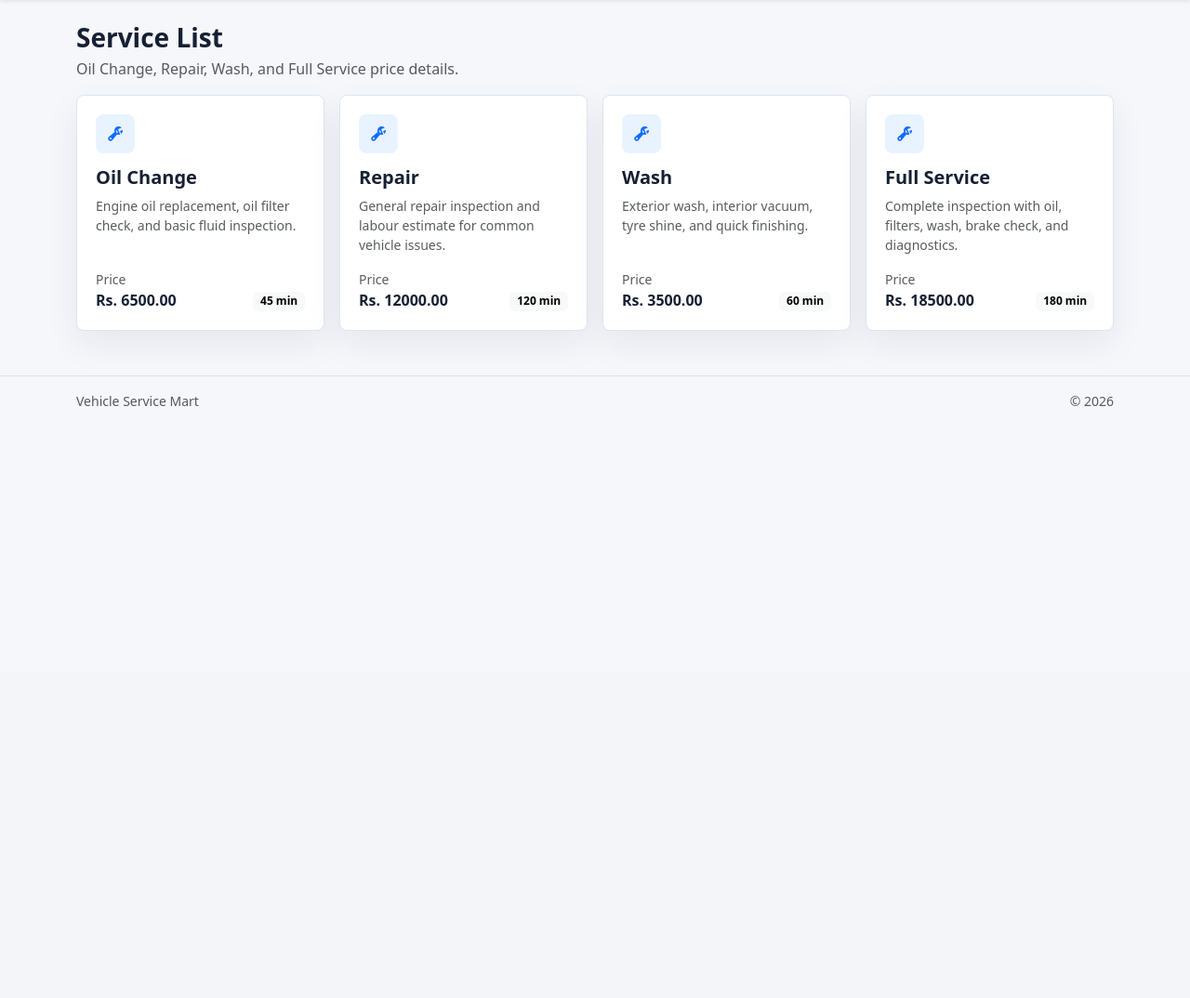
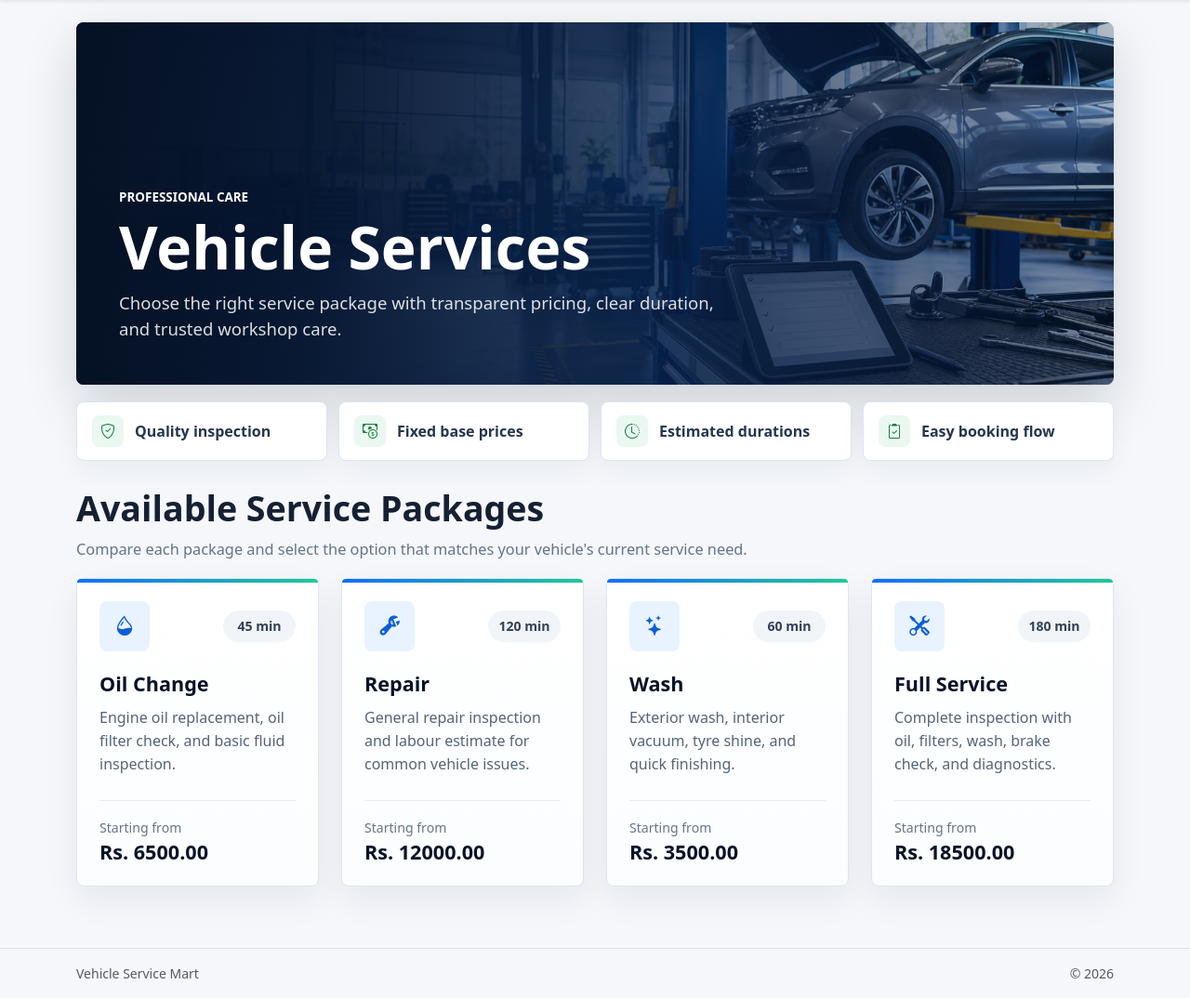
Before and after one commit to Shakya202/Vehicle-Service-Booking-System, a Flask app: page /services in a window 1280 px wide. Shown: the part 76-1150 px from the top of the page at 93% size. Before the commit the page ends 513 px from the top, so only its background shows below. Run offline with Flask 3, Linux system fonts and the light colour scheme; data that the repository does not hold is empty.

Commit message:
services-frontend

```diff
--- a/frontend/static/style.css
+++ b/frontend/static/style.css
@@ -259,6 +259,140 @@ body {
     flex-direction: column;
 }
 
+.services-hero {
+    min-height: clamp(280px, 34vw, 390px);
+    margin-bottom: 18px;
+    border-radius: 8px;
+    background-size: cover;
+    background-position: center;
+    overflow: hidden;
+    box-shadow: 0 22px 56px rgba(8, 16, 31, 0.16);
+}
+
+.services-hero__overlay {
+    min-height: inherit;
+    display: flex;
+    align-items: flex-end;
+    justify-content: space-between;
+    gap: 24px;
+    padding: clamp(24px, 5vw, 46px);
+    background:
+        linear-gradient(90deg, rgba(5, 17, 37, 0.96) 0%, rgba(8, 36, 79, 0.8) 54%, rgba(8, 36, 79, 0.26) 100%),
+        linear-gradient(0deg, rgba(5, 17, 37, 0.34), rgba(5, 17, 37, 0.06));
+}
+
+.services-hero__copy {
+    max-width: 760px;
+    color: #fff;
+}
+
+.services-hero__copy h1 {
+    font-size: clamp(2.25rem, 5vw, 4.4rem);
+    line-height: 1;
+    font-weight: 800;
+    margin-bottom: 14px;
+}
+
+.services-hero__copy p {
+    max-width: 660px;
+    margin-bottom: 0;
+    color: rgba(255, 255, 255, 0.86);
+    font-size: clamp(1rem, 1.45vw, 1.18rem);
+}
+
+.services-hero__action {
+    min-width: 176px;
+    min-height: 48px;
+    display: inline-flex;
+    align-items: center;
+    justify-content: center;
+    flex: 0 0 auto;
+}
+
+.services-summary {
+    display: grid;
+    grid-template-columns: repeat(4, 1fr);
+    gap: 12px;
+    margin-bottom: 28px;
+}
+
+.services-summary > div {
+    min-height: 64px;
+    display: flex;
+    align-items: center;
+    gap: 12px;
+    padding: 14px 16px;
+    border: 1px solid var(--app-border);
+    border-radius: 8px;
+    background: #fff;
+    color: #26364f;
+    font-weight: 750;
+    box-shadow: 0 10px 28px rgba(22, 32, 51, 0.055);
+}
+
+.services-summary i {
+    width: 34px;
+    height: 34px;
+    display: grid;
+    place-items: center;
+    border-radius: 8px;
+    background: #eaf8f1;
+    color: #15803d;
+    flex: 0 0 auto;
+}
+
+.services-heading {
+    margin-bottom: 18px;
+}
+
+.services-grid {
+    margin-bottom: 18px;
+}
+
+.service-card--catalog {
+    position: relative;
+    min-height: 332px;
+    padding: 24px;
+    background: linear-gradient(180deg, #ffffff 0%, #fbfdff 100%);
+    transition: transform 0.18s ease, box-shadow 0.18s ease, border-color 0.18s ease;
+}
+
+.service-card--catalog::before {
+    content: "";
+    position: absolute;
+    inset: 0 0 auto;
+    height: 4px;
+    background: linear-gradient(90deg, #0d6efd, #20c997);
+    border-radius: 8px 8px 0 0;
+}
+
+.service-card--catalog:hover {
+    transform: translateY(-4px);
+    border-color: #b9c9dd;
+    box-shadow: 0 20px 48px rgba(22, 32, 51, 0.12);
+}
+
+.service-card__top {
+    display: flex;
+    align-items: center;
+    justify-content: space-between;
+    gap: 12px;
+    margin-bottom: 22px;
+}
+
+.service-card--catalog h3 {
+    margin-bottom: 12px;
+    font-size: 1.35rem;
+    font-weight: 800;
+    color: #071326;
+}
+
+.service-card--catalog p {
+    margin-bottom: 24px;
+    color: #55647a;
+    line-height: 1.55;
+}
+
 .service-card--landing {
     position: relative;
     overflow: hidden;
@@ -282,6 +416,47 @@ body {
     color: #0d6efd;
     background: #e9f3ff;
     margin-bottom: 14px;
+}
+
+.service-icon--catalog {
+    width: 54px;
+    height: 54px;
+    margin-bottom: 0;
+    color: #0b5ed7;
+    background: #e9f3ff;
+    font-size: 1.35rem;
+}
+
+.duration-pill {
+    display: inline-flex;
+    align-items: center;
+    justify-content: center;
+    min-width: 78px;
+    min-height: 34px;
+    border-radius: 999px;
+    background: #f1f5f9;
+    color: #334155;
+    font-weight: 800;
+    font-size: 0.88rem;
+}
+
+.service-card__meta {
+    padding-top: 18px;
+    border-top: 1px solid #e6edf5;
+}
+
+.service-card__meta span {
+    display: block;
+    color: var(--muted);
+    font-size: 0.88rem;
+    margin-bottom: 4px;
+}
+
+.service-card__meta strong {
+    display: block;
+    color: #071326;
+    font-size: 1.35rem;
+    line-height: 1.1;
 }
 
 .service-link {
--- a/frontend/templates/services.html
+++ b/frontend/templates/services.html
@@ -2,36 +2,78 @@
 {% block title %}Services - Vehicle Service Mart{% endblock %}
 
 {% block content %}
-<div class="d-flex justify-content-between align-items-center flex-wrap gap-2 mb-3">
+<section class="services-hero" style="background-image: url('{{ url_for('static', filename='hero-workshop.png') }}');">
+    <div class="services-hero__overlay">
+        <div class="services-hero__copy">
+            <span class="hero-kicker">Professional Care</span>
+            <h1>Vehicle Services</h1>
+            <p>Choose the right service package with transparent pricing, clear duration, and trusted workshop care.</p>
+        </div>
+        {% if g.user and g.user.role == 'customer' %}
+            <a href="{{ url_for('create_booking') }}" class="btn btn-light services-hero__action">
+                <i class="bi bi-calendar-plus me-2"></i>Create Booking
+            </a>
+        {% endif %}
+    </div>
+</section>
+
+<section class="services-summary" aria-label="Service highlights">
     <div>
-        <h1 class="h3 fw-bold mb-1">Service List</h1>
-        <p class="text-muted mb-0">Oil Change, Repair, Wash, and Full Service price details.</p>
+        <i class="bi bi-shield-check"></i>
+        <span>Quality inspection</span>
     </div>
-    {% if g.user and g.user.role == 'customer' %}
-        <a href="{{ url_for('create_booking') }}" class="btn btn-primary">
-            <i class="bi bi-calendar-plus me-1"></i>Create Booking
-        </a>
-    {% endif %}
+    <div>
+        <i class="bi bi-cash-coin"></i>
+        <span>Fixed base prices</span>
+    </div>
+    <div>
+        <i class="bi bi-clock-history"></i>
+        <span>Estimated durations</span>
+    </div>
+    <div>
+        <i class="bi bi-clipboard2-check"></i>
+        <span>Easy booking flow</span>
+    </div>
+</section>
+
+<div class="section-heading services-heading">
+    <h2>Available Service Packages</h2>
+    <p>Compare each package and select the option that matches your vehicle's current service need.</p>
 </div>
 
-<div class="row g-3">
+<div class="row g-4 services-grid">
     {% for service in services %}
         <div class="col-md-6 col-xl-3">
-            <div class="service-card h-100">
-                <div class="service-icon"><i class="bi bi-wrench-adjustable"></i></div>
-                <h2 class="h5 fw-bold">{{ service.name }}</h2>
-                <p class="text-muted small">{{ service.description }}</p>
-                <div class="d-flex justify-content-between align-items-end mt-auto">
-                    <div>
-                        <span class="small text-muted d-block">Price</span>
-                        <strong>Rs. {{ "%.2f"|format(service.base_price) }}</strong>
+            <article class="service-card service-card--catalog h-100">
+                <div class="service-card__top">
+                    <div class="service-icon service-icon--catalog">
+                        {% if service.name == 'Oil Change' %}
+                            <i class="bi bi-droplet-half"></i>
+                        {% elif service.name == 'Repair' %}
+                            <i class="bi bi-wrench-adjustable"></i>
+                        {% elif service.name == 'Wash' %}
+                            <i class="bi bi-stars"></i>
+                        {% else %}
+                            <i class="bi bi-tools"></i>
+                        {% endif %}
                     </div>
-                    <span class="badge text-bg-light">{{ service.duration_minutes }} min</span>
+                    <span class="duration-pill">{{ service.duration_minutes }} min</span>
                 </div>
+
+                <h3>{{ service.name }}</h3>
+                <p>{{ service.description }}</p>
+
+                <div class="service-card__meta mt-auto">
+                    <span>Starting from</span>
+                    <strong>Rs. {{ "%.2f"|format(service.base_price) }}</strong>
+                </div>
+
                 {% if g.user and g.user.role == 'customer' %}
-                    <a href="{{ url_for('create_booking', service_id=service.id) }}" class="btn btn-outline-primary w-100 mt-3">Book Now</a>
+                    <a href="{{ url_for('create_booking', service_id=service.id) }}" class="btn btn-primary w-100 mt-3">
+                        <i class="bi bi-calendar2-check me-2"></i>Book Now
+                    </a>
                 {% endif %}
-            </div>
+            </article>
         </div>
     {% endfor %}
 </div>
```
Also changed, not shown: other parts of frontend/static/style.css (+39 -0 lines), 2 other files.
